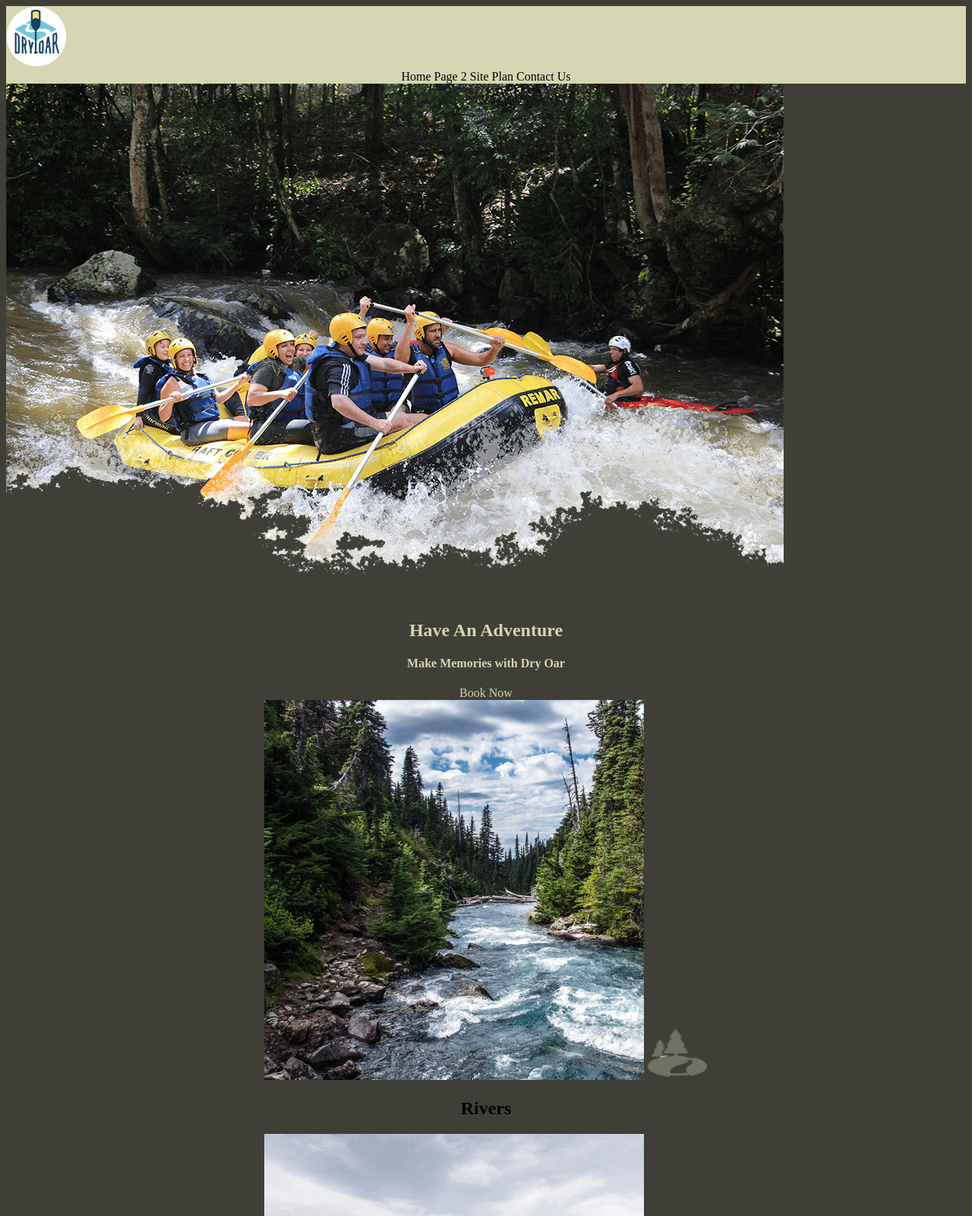
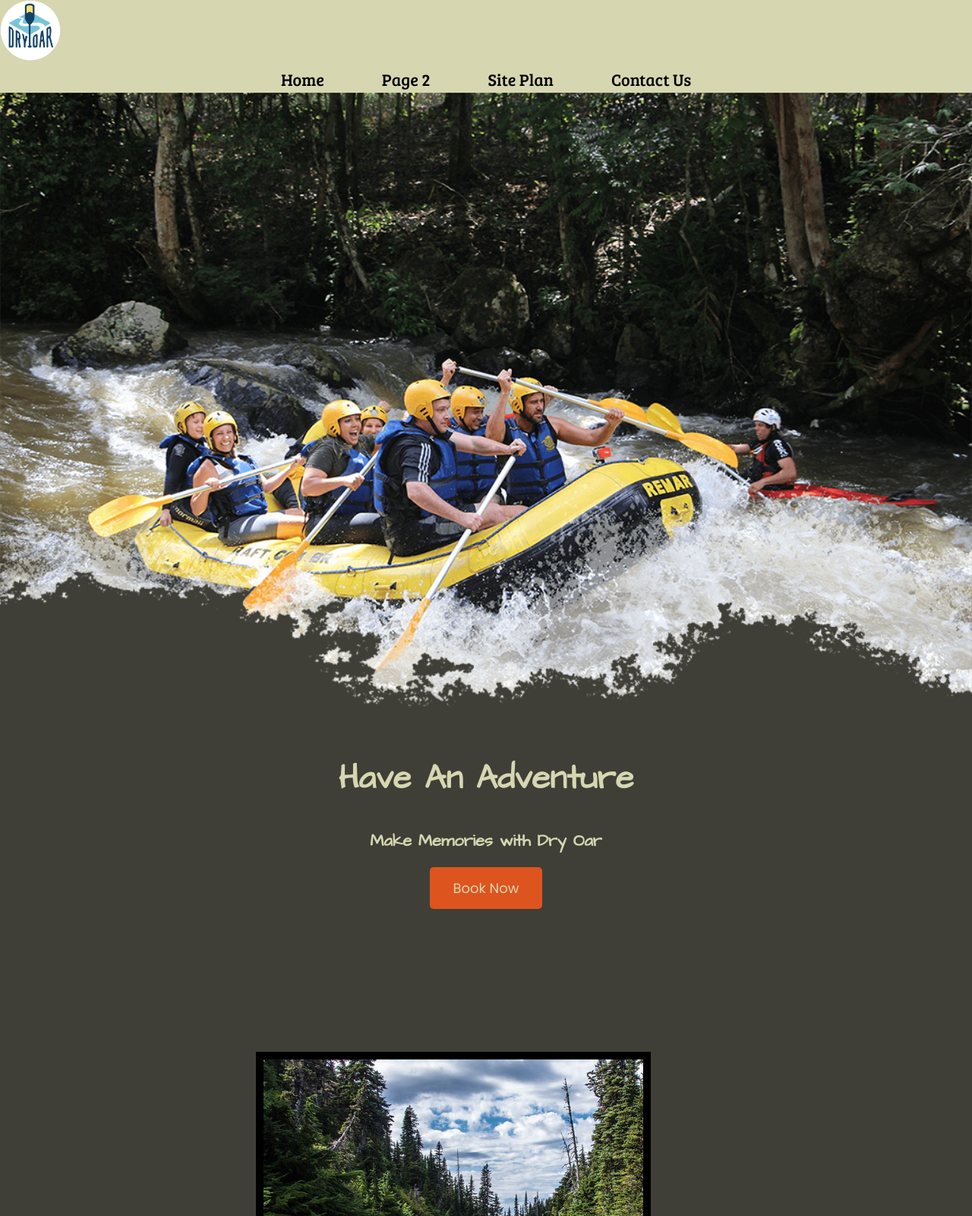
Before and after one commit to aaronerbe/wdd130, a plain HTML site: page wwr/index.html in a window 1280 px wide. Shown: the top 1600 px of the page at 76% size. Drawn offline with Linux system fonts and the light colour scheme; a web font is replaced by a local one.

Commit message:
Wk5 - additional css formatting

```diff
--- a/wwr/styles/site-plan-rafting.css
+++ b/wwr/styles/site-plan-rafting.css
@@ -2,6 +2,7 @@
 /* if you are using any Google fonts change the font names below to your fonts.
 Any spaces in your font name should be replaced with a +.
 Fonts are separated by a & */
+/* Fonts are Architects Daughter, Bree Serif, Poppins, Rock Salt, Waiting for the Sunrise*/
 @import url('https://fonts.googleapis.com/css2?family=Architects+Daughter&family=Bree+Serif&family=Poppins&family=Rock+Salt&family=Waiting+for+the+Sunrise&display=swap');
 
 :root {
--- a/wwr/styles/styles.css
+++ b/wwr/styles/styles.css
@@ -5,6 +5,14 @@
   --accent2-color: #DE541E;
 */
 
+/* Fonts are Architects Daughter, Bree Serif, Poppins, Rock Salt, Waiting for the Sunrise*/
+@import url('https://fonts.googleapis.com/css2?family=Architects+Daughter&family=Bree+Serif&family=Poppins&family=Rock+Salt&family=Waiting+for+the+Sunrise&display=swap');
+/*
+--heading-font: "Bree Serif";
+  --paragraph-font: Poppins, Helvetica, sans-serif;
+*/
+
+/*************************CENTERING & MARGINS**************************************/
 #content{
     max-width: 1600px;
     margin: 0 auto;
@@ -13,51 +21,136 @@
 nav, a, #hero-msg h1, #hero-msg h4, .button-box, main section {
     text-align: center;
 }
-/*setting huge margin for messaging*/
-#background {
-    height: 725px;
+
+/************************COLORS & DECORATIONS & FONTS*******************************/
+body{
+    background-color: #3F3F37;
+    font-family: "Poppins", Helvetica, Sans-Serif;  /*general paragraph text*/
+    font-size: 22px;
+    margin: 0;
+    padding: 0;
 }
 
-/*set colors and decorations and fonts*/
-body{
-    background-color: #3F3F37;
-}
+/***********HEADER SECTION***********/
 header{
     background-color: #D6D6B1;
 }
+/***TOP LEFT LOGO****/
+#logo_link{
+    padding-top: 5px;
+}
+.logo{
+    width: 80px;
+}
+/****navigation bar****/
 nav a{
     color: black;
     text-decoration: none;
+    font-family: "Bree Serif", Helvetica, sans-serif;
+    padding: 35px;
 }
-.home-title, h4{
+
+/**********HERO BOX***********************/
+#hero-box img{
+    width: 100%;
+}
+/*********TITLE & SUBTITLE****************/
+.home-title{
+    font-size: 2em;
     color: #D6D6B1;
+    font-family: "Architects Daughter", Helvetica, sans-serif;
+    margin-top: 10px;
 }
-.book, .join, footer a, footer p{
-    /*background-color: #D6D6B1;*/
+h4{
+    color: #D6D6B1;
+    font-family: "Architects Daughter", Helvetica, sans-serif;
+}
+
+/**********MAIN SECTION***************/
+main section img{
+    box-sizing: border-box;
+}
+
+/***********BOOK NOW ****************/
+/*****JOIN NOW (After Images)***/
+.book, .join{
+    font-size: 18px;
+    color: #D6D6B1;
+    text-decoration: none;
+    padding: 15px 30px;
+    margin-top: 50px;
+    border-radius: 5px;
+    background-color: #DE541E
+}
+
+/***********PICS & ICONS & SUBTITLES (h2)*******/
+.rivers-card, .camping-card, .rapids-card{
+    margin: 200px 0;
+}
+.card-img{
+    border: 10px solid black;
+}
+.icon{
+    width: 80px;
+    padding-top: 10px;
+}
+h2{
+    margin: 0;
+}
+
+
+
+
+/**********EMPTY BACKGROUND DIV??***********/
+#background {
+    background-color: #D6D6B1;
+    height: 725px;  /*setting huge margin for messaging*/
+}
+
+.mountains{
+    /******10/11 - ADDDING THIS INDEPENDENT OF ASSIGNMENT TO MATCH VISUAL EXPECATATION GIVEN******/
+    margin: 150px 0;
+}
+
+/**************MESSAGE 'more than the thrill' SECTION******/
+.msg{
+    line-height: 1.5em;
+    padding: 35px;
+}
+.msg h2{
+    color: white;
+    font-family: "Poppins", Helvetica, Sans-Serif;
+}
+.msg p{
+    color: white;
+    font-family: "Poppins", Helvetica, Sans-Serif;
+    font-size: 0.8em;
+    padding-bottom: 15px;
+}
+
+/***********FOOTER CONTENT*************/
+footer{
+    padding: 25px 50px;
+}
+footer a{
     color: #D6D6B1;
     text-decoration: none;
 }
-nav a:hover, .book:hover, .join:hover, footer a:hover{
-    background-color: #DE541E;
+footer p{
     color: #D6D6B1;
-    text-decoration: underline;
+    text-decoration: none;
+    font-size: 1.2em;
+    font-family: "Poppins", Helvetica, Sans-Serif;
 }
-#background {
-    background-color: #D6D6B1;
-}
-.msg h2, .msg p{
-    color: white;
-}
-footer p{
-    font-size: 1.2em;
+footer .social img{
+    padding-top: 15px;
 }
 
 
-/*set some widths*/
-.logo, .icon{
-    width: 80px;
+/*****************************HOVER BEHAVIOR******************************************/
+nav a:hover, .book:hover, .join:hover, footer a:hover{
+    background-color: #D6D6B1;
+    color: #DE541E;
+    font-weight: bolder;
+    text-decoration: underline;
 }
-/*assignment called this hero-img*/
-#hero-box{
-    width: 100%;
-}
```
